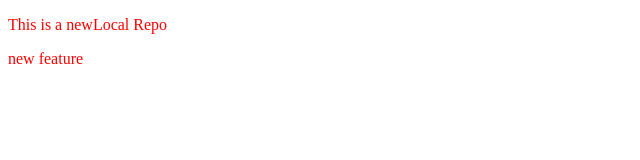
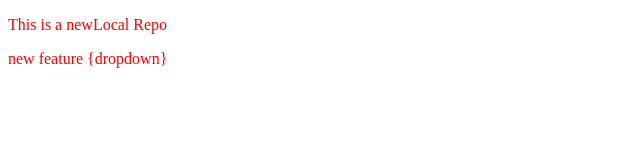
Before and after one commit to Hrishit4506/local-Repo, a plain HTML site: page index.html in a window 1280 px wide. Shown: the full height of the page, 0-640 px from the left. Drawn offline with Linux system fonts and the light colour scheme.

Commit message:
Added dropdown

```diff
--- a/index.html
+++ b/index.html
@@ -8,6 +8,6 @@
 </head>
 <body>
     <p>This is a newLocal Repo</p>
-    <p>new feature</p>
+    <p>new feature {dropdown}</p>
 </body>
 </html>
```
